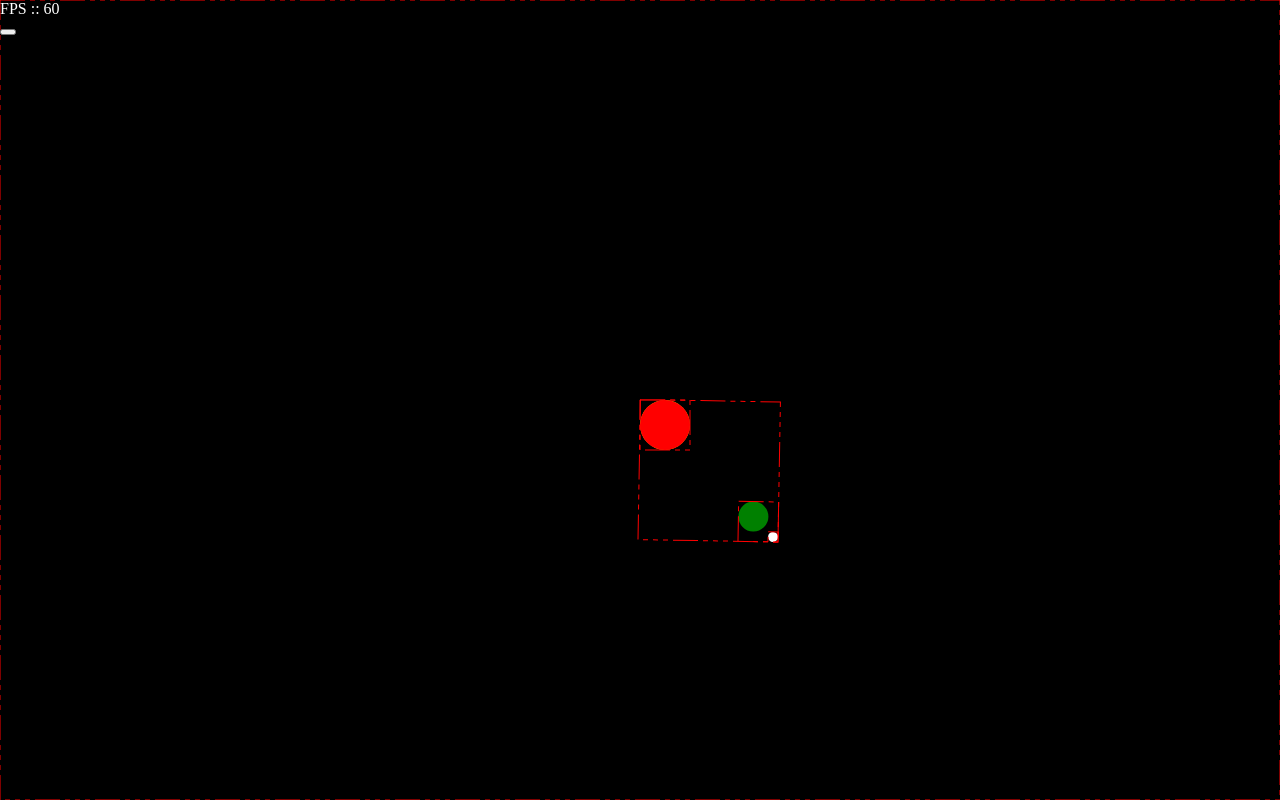
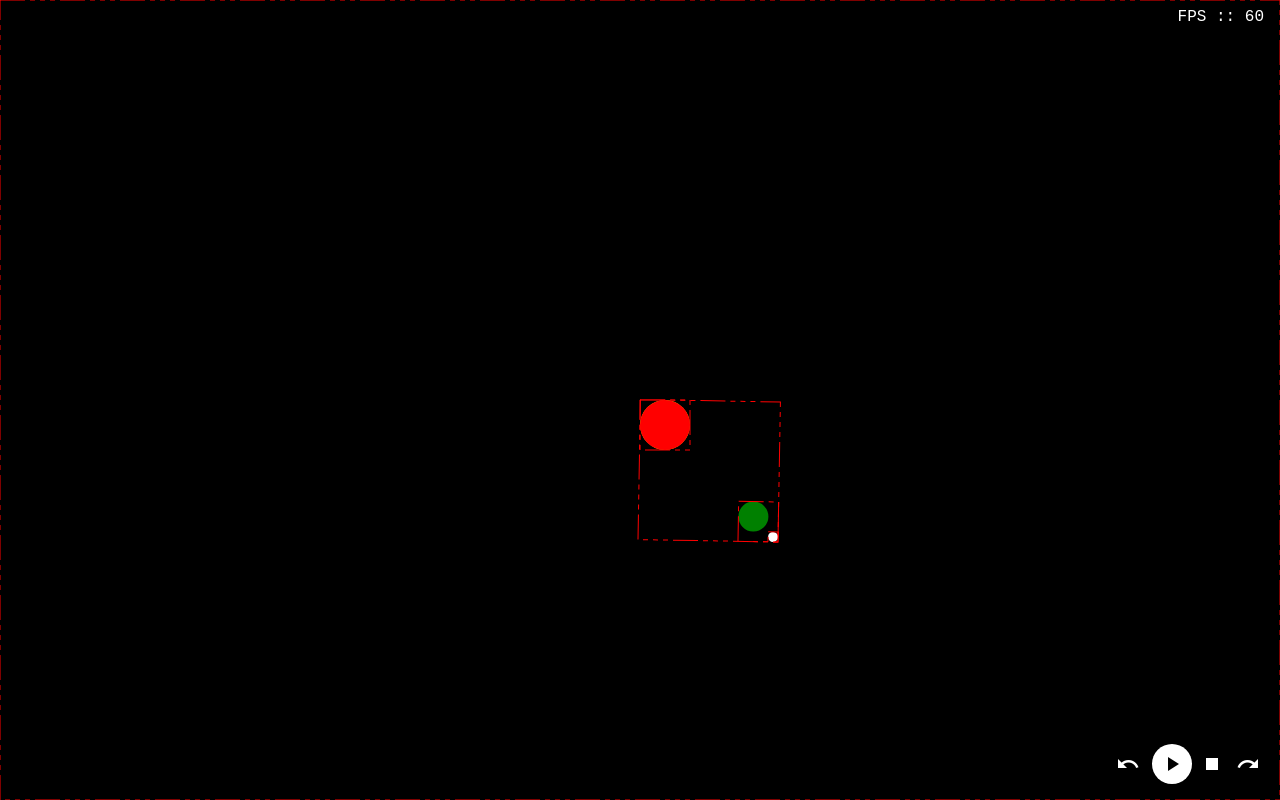
Before and after one commit to ankushjamdagani/unwitty-engine, a React app: page / in a window 1280 px wide. Built offline with nearby package versions, Linux system fonts and the light colour scheme.

Commit message:
controls basic UI

```diff
--- a/package.json
+++ b/package.json
@@ -27,8 +27,8 @@
     "react-dom": "^17.0.1",
     "react-redux": "^7.2.2",
     "redux": "^4.0.5",
-    "snyk": "^1.316.1",
-    "redux-devtools-extension": "^2.13.8"
+    "redux-devtools-extension": "^2.13.8",
+    "snyk": "^1.316.1"
   },
   "devDependencies": {
     "@babel/core": "^7.10.5",
--- a/src/editor/App.js
+++ b/src/editor/App.js
@@ -7,7 +7,11 @@ import GameStateController from './components/GameStateController';
 const App = ({ timeManager: { fps }, engine }) => (
   <div
     style={{
-      color: 'white'
+      display: 'flex',
+      justifyContent: 'space-between',
+      alignItems: 'flex-end',
+      flexDirection: 'column',
+      height: '100%'
     }}
   >
     <FPSDebugger fps={fps} />
--- a/src/editor/components/FPSDebugger.js
+++ b/src/editor/components/FPSDebugger.js
@@ -1,5 +1,18 @@
 import React from 'react';
 
-const FPSDebugger = ({ fps }) => <div>FPS :: {fps}</div>;
+const FPSDebugger = ({ fps }) => (
+  <div
+    style={{
+      color: 'white',
+      padding: '8px',
+      fontSize: '16px',
+      fontFamily: 'monospace',
+      paddingRight: '16px',
+      zIndex: 111
+    }}
+  >
+    FPS :: {fps}
+  </div>
+);
 
 export default FPSDebugger;
--- a/src/editor/components/GameStateController/index.js
+++ b/src/editor/components/GameStateController/index.js
@@ -1,15 +1,60 @@
 import React from 'react';
 import { connect } from 'react-redux';
+import './styles.css';
 
-const GameStateController = ({ ganeState, engine }) => {
-  const cb = () => engine.nextTick();
-  return (
-    <button onClick={cb} type='button'>
-      {ganeState}
-    </button>
-  );
-};
-
-export default connect((state) => ({ ganeState: state.core.ganeState }))(
+const GameStateController = ({ gameState, engine }) => (
+  <div className='game-state-controller'>
+    <div
+      onClick={() => engine.prevTick()}
+      onKeyDown={() => engine.prevTick()}
+      className='game-state-button mr-2'
+      role='button'
+      tabIndex={0}
+    >
+      <i className='material-icons'>undo</i>
+    </div>
+    {gameState === 'PAUSE' && (
+      <div
+        onClick={() => engine.play()}
+        onKeyDown={() => engine.play()}
+        className='game-state-button game-state-big-button game-state-round-button game-state-white-button'
+        role='button'
+        tabIndex={0}
+      >
+        <i className='material-icons'>play_arrow</i>
+      </div>
+    )}
+    {gameState === 'PLAY' && (
+      <div
+        onClick={() => engine.pause()}
+        onKeyDown={() => engine.pause()}
+        className='game-state-button game-state-big-button game-state-round-button game-state-white-button'
+        role='button'
+        tabIndex={0}
+      >
+        <i className='material-icons'>pause</i>
+      </div>
+    )}
+    <div
+      onClick={() => engine.play()}
+      onKeyDown={() => engine.play()}
+      className='game-state-button game-state-big-button'
+      role='button'
+      tabIndex={0}
+    >
+      <i className='material-icons'>stop</i>
+    </div>
+    <div
+      onClick={() => engine.nextTick()}
+      onKeyDown={() => engine.nextTick()}
+      className='game-state-button'
+      role='button'
+      tabIndex={0}
+    >
+      <i className='material-icons'>redo</i>
+    </div>
+  </div>
+);
+export default connect((state) => ({ gameState: state.core.gameState }))(
   GameStateController
 );
--- /dev/null
+++ b/src/editor/components/GameStateController/styles.css
@@ -0,0 +1,31 @@
+.game-state-controller {
+  display: flex;
+  padding: 16px;
+  align-items: center;
+  justify-content: flex-end;
+  color: white;
+  z-index: 111;
+}
+.game-state-button {
+  display: flex;
+  align-items: center;
+  justify-content: center;
+  cursor: pointer;
+  padding: 4px;
+  height: 24px;
+  width: 24px;
+}
+.mr-2 {
+  margin-right: 8px;
+}
+.game-state-round-button {
+  border-radius: 100%;
+}
+.game-state-white-button {
+  color: #000;
+  background-color: #fff;
+}
+.game-state-big-button {
+  height: 32px;
+  width: 32px;
+}
--- a/src/editor/index.js
+++ b/src/editor/index.js
@@ -3,6 +3,10 @@ import React from 'react';
 import { Provider } from 'react-redux';
 
 import App from './App';
+
+/**
+ * ICONS ::  https://material.io/resources/icons/?style=baseline
+ */
 
 const Editor = {
   init: (DataStore, engine) => {
@@ -20,7 +24,7 @@ const Editor = {
     overlaysWrapper.setAttribute('class', `wrapper_overlays_unwitty_game`);
     overlaysWrapper.setAttribute('id', `wrapper_overlays_${key}`);
 
-    wrapper.appendChild(overlaysWrapper);
+    wrapper.prepend(overlaysWrapper);
     ReactDOM.render(
       <Provider store={store}>
         <App engine={engine} />
--- a/src/game/index.html
+++ b/src/game/index.html
@@ -4,6 +4,10 @@
     <meta charset="UTF-8" />
     <meta name="viewport" content="width=device-width, initial-scale=1.0" />
     <title>Unwitty Engine | JS Game Engine</title>
+    <link
+      href="https://fonts.googleapis.com/css2?family=Material+Icons"
+      rel="stylesheet"
+    />
   </head>
   <style>
     html,
```
